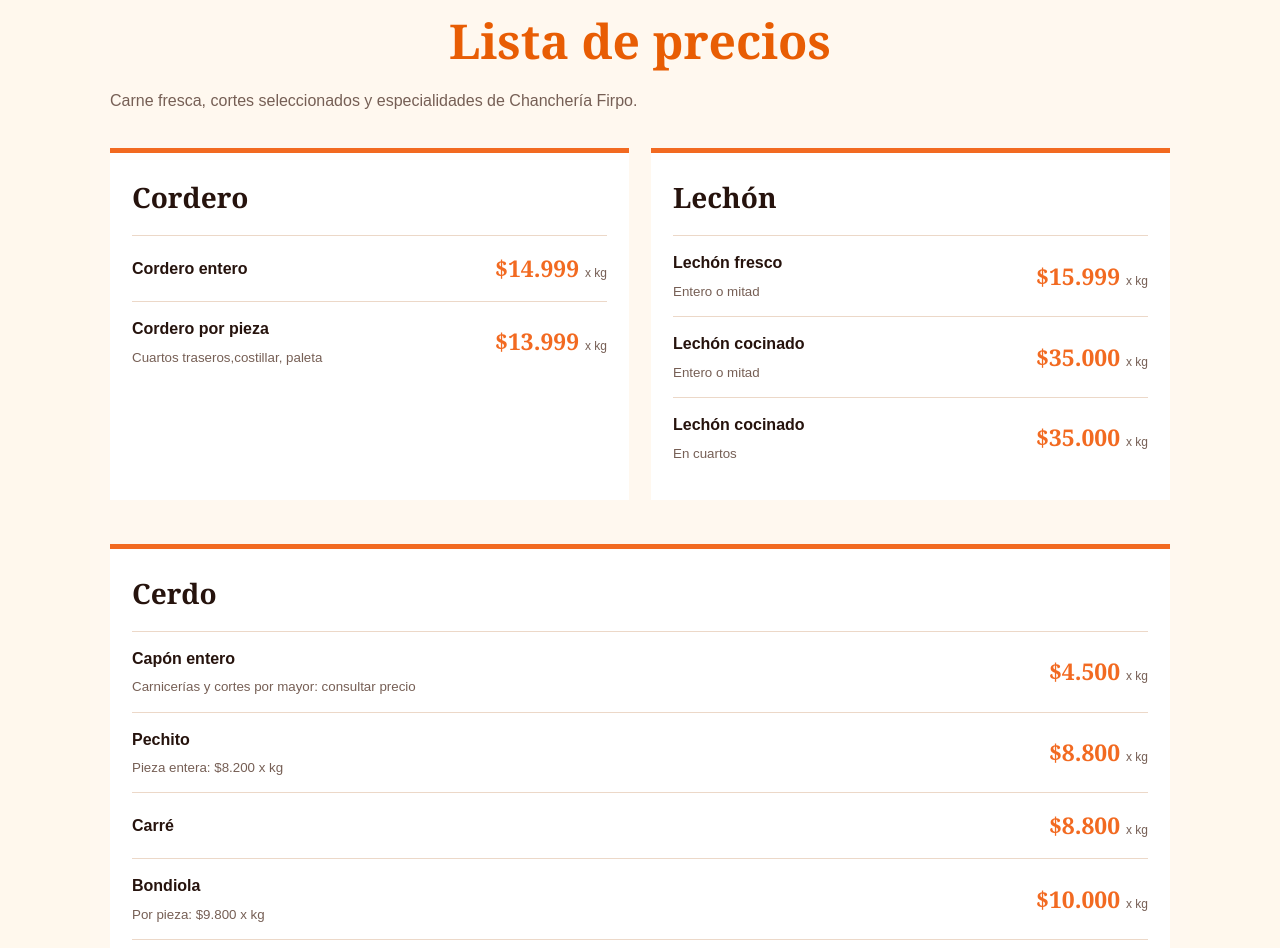
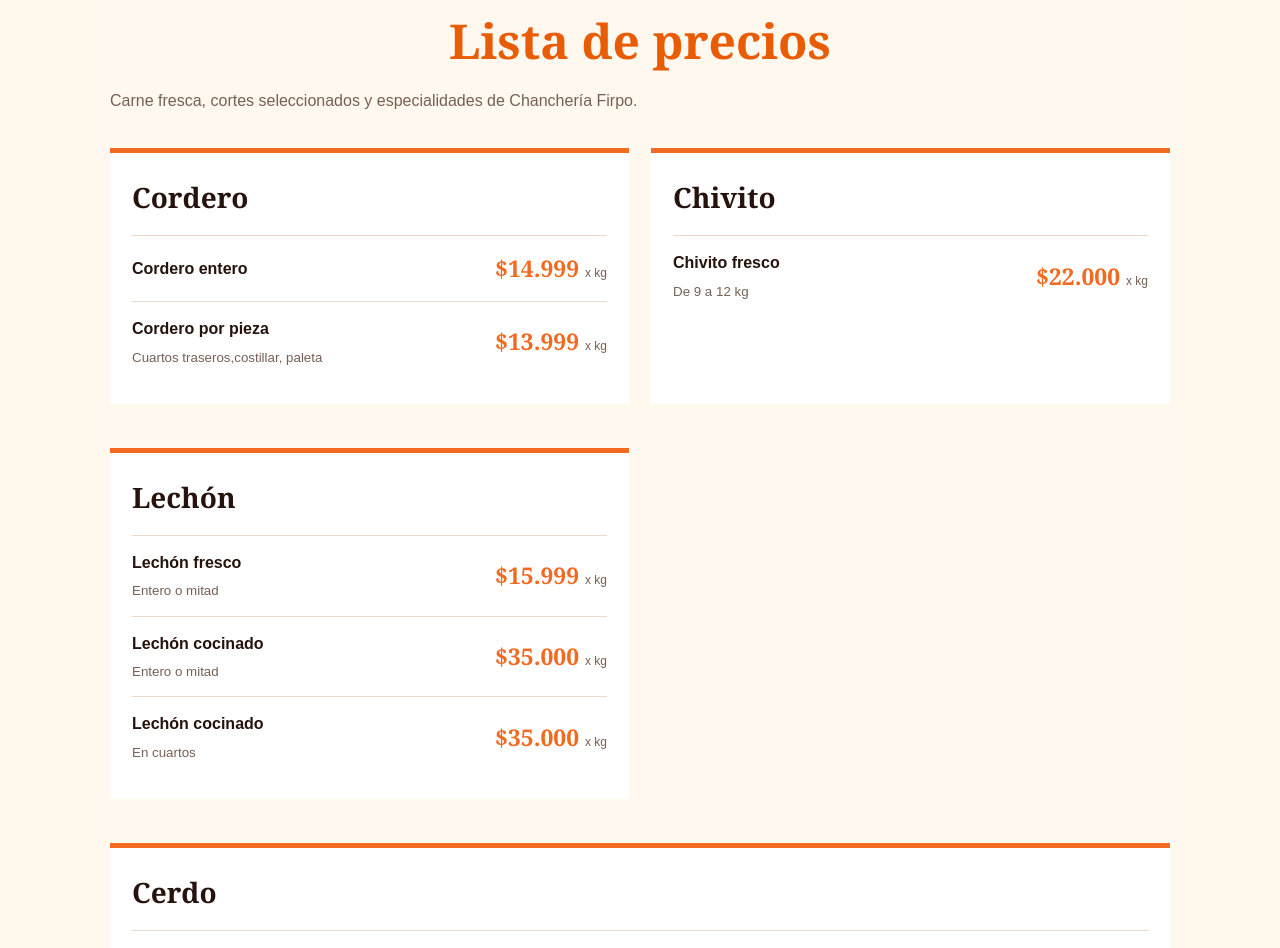
Before and after one commit to firpocarolina548-sudo/chancheriafirpo, a plain HTML site: page index.html in a window 1280 px wide. Shown: the part 2196-3144 px from the top of the page. Drawn offline with Linux system fonts and the light colour scheme.

Commit message:
Update index.html

```diff
--- a/index.html
+++ b/index.html
@@ -392,6 +392,17 @@
           <div class="precio-valor">$13.999 <small>x kg</small></div>
         </div>
       </div>
+    <div class="precios-grupo">
+      <h3>Chivito</h3>
+
+      <div class="precio-fila">
+        <div class="precio-producto">
+          Chivito fresco
+          <small>De 9 a 12 kg</small>
+        </div>
+        <div class="precio-valor">$22.000 <small>x kg</small></div>
+      </div>
+    </div>
 
       <div class="precios-grupo">
         <h3>Lechón</h3>
```
